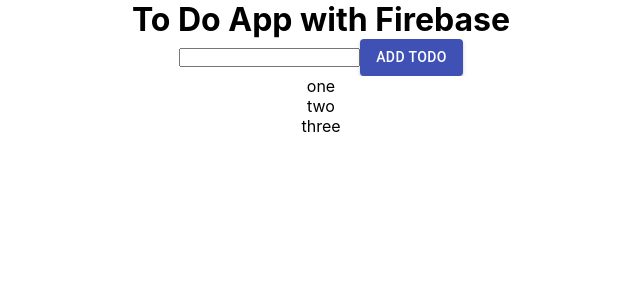
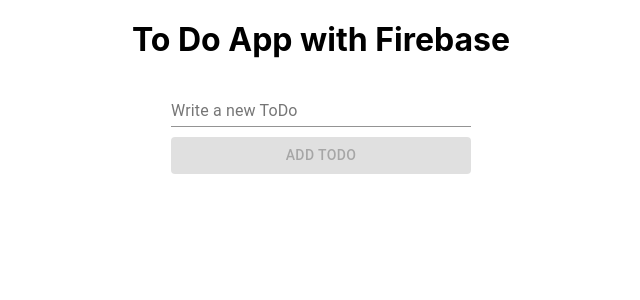
Before and after one commit to puci2020/ToDoList-with-Firebase, a React (Create React App) app: page / in a window 1280 px wide. Shown: the top 300 px of the page, without its empty margins (319-959 px from the left). Built offline with nearby package versions, Linux system fonts and the light colour scheme.

Commit message:
Add Todo component and add config firebase

```diff
--- a/package.json
+++ b/package.json
@@ -7,6 +7,7 @@
     "@testing-library/jest-dom": "^4.2.4",
     "@testing-library/react": "^9.3.2",
     "@testing-library/user-event": "^7.1.2",
+    "firebase": "^7.20.0",
     "react": "^16.13.1",
     "react-dom": "^16.13.1",
     "react-scripts": "3.4.3",
--- a/src/App.js
+++ b/src/App.js
@@ -1,35 +1,64 @@
-import React, {useState} from 'react';
+import React, {useEffect, useState} from 'react';
+import styled from 'styled-components'
 import Layout from "./Theme/Layout";
-import {Button} from '@material-ui/core'
+import {Button, FormControl, Input, InputLabel} from '@material-ui/core'
+import Todo from "./Todo";
+import db from './firebase'
 
+const InputField = styled(Input)`
+  margin-bottom: 10px;
+  margin-top: 20px;
+`;
 
+const H1 = styled.h1`
+  text-align: center;
+  margin: 20px;
+`;
+
+const Wrapper = styled.div`
+display: flex;
+flex-direction: column;
+align-items: center;
+
+`;
+
+const FormWrapper = styled(FormControl)`
+width: 300px;
+`;
 
 function App() {
-    const [todos, setTodos] = useState(['one', 'two','three']);
+    const [todos, setTodos] = useState([]);
     const [input, setInput] = useState('');
+
+    useEffect(() => {
+        db.collection('todos')
+    }, []);
 
     const addTodo = (event) => {
         event.preventDefault();
         setTodos([...todos, input]);
         setInput('');
+
     };
 
     return (
         <Layout>
-            <div className="App">
-                <h1>To Do App with Firebase</h1>
-                <form>
-                <input value={input} onChange={event => setInput(event.target.value)}/>
-                <Button variant="contained" color="primary" type="submit" onClick={addTodo}>Add Todo</Button>
-                </form>
+            <Wrapper>
+                <H1>To Do App with Firebase</H1>
+                <FormWrapper>
+                    <InputLabel>Write a new ToDo</InputLabel>
+                    <InputField value={input} onChange={event => setInput(event.target.value)}/>
+                    <Button disabled={!input} variant="contained" color="primary" type="submit" onClick={addTodo}>Add
+                        Todo</Button>
+                </FormWrapper>
                 <ul>
                     {todos.map(todo => (
-                        <li>{todo}</li>
+                        <Todo text={todo}/>
                     ))}
                     {/*<li></li>*/}
                     {/*<li></li>*/}
                 </ul>
-            </div>
+            </Wrapper>
         </Layout>
     );
 }
--- a/src/Theme/GlobalStyles.js
+++ b/src/Theme/GlobalStyles.js
@@ -6,7 +6,6 @@
     padding: 0;
     box-sizing: border-box;
     overflow-x: hidden;
-    text-align: center;
   }
 `;
 
--- /dev/null
+++ b/src/Todo.js
@@ -0,0 +1,14 @@
+import React from 'react';
+import {List, ListItem, ListItemText} from "@material-ui/core";
+
+const Todo = (props) => {
+    return (
+        <List>
+            <ListItem>
+                <ListItemText primary={props.text} secondary="Dummy deadline!!!"/>
+            </ListItem>
+        </List>
+    );
+};
+
+export default Todo;
--- /dev/null
+++ b/src/firebase.js
@@ -0,0 +1,16 @@
+import firebase from 'firebase'
+
+const firebaseApp = firebase.initializeApp({
+        apiKey: "AIzaSyCSPCiqjEE2EMZdm3CQ1KPNNFa4ZOn4yTE",
+        authDomain: "todolist-6a40b.firebaseapp.com",
+        databaseURL: "https://todolist-6a40b.firebaseio.com",
+        projectId: "todolist-6a40b",
+        storageBucket: "todolist-6a40b.appspot.com",
+        messagingSenderId: "254129149445",
+        appId: "1:254129149445:web:213631dafe639e194bee6c",
+        measurementId: "G-TZ9G8BFECK"
+});
+
+const db = firebaseApp.firestore();
+
+export default db;
```
Also changed, not shown: 1 other file (tests, documents, lock files or other folders).
